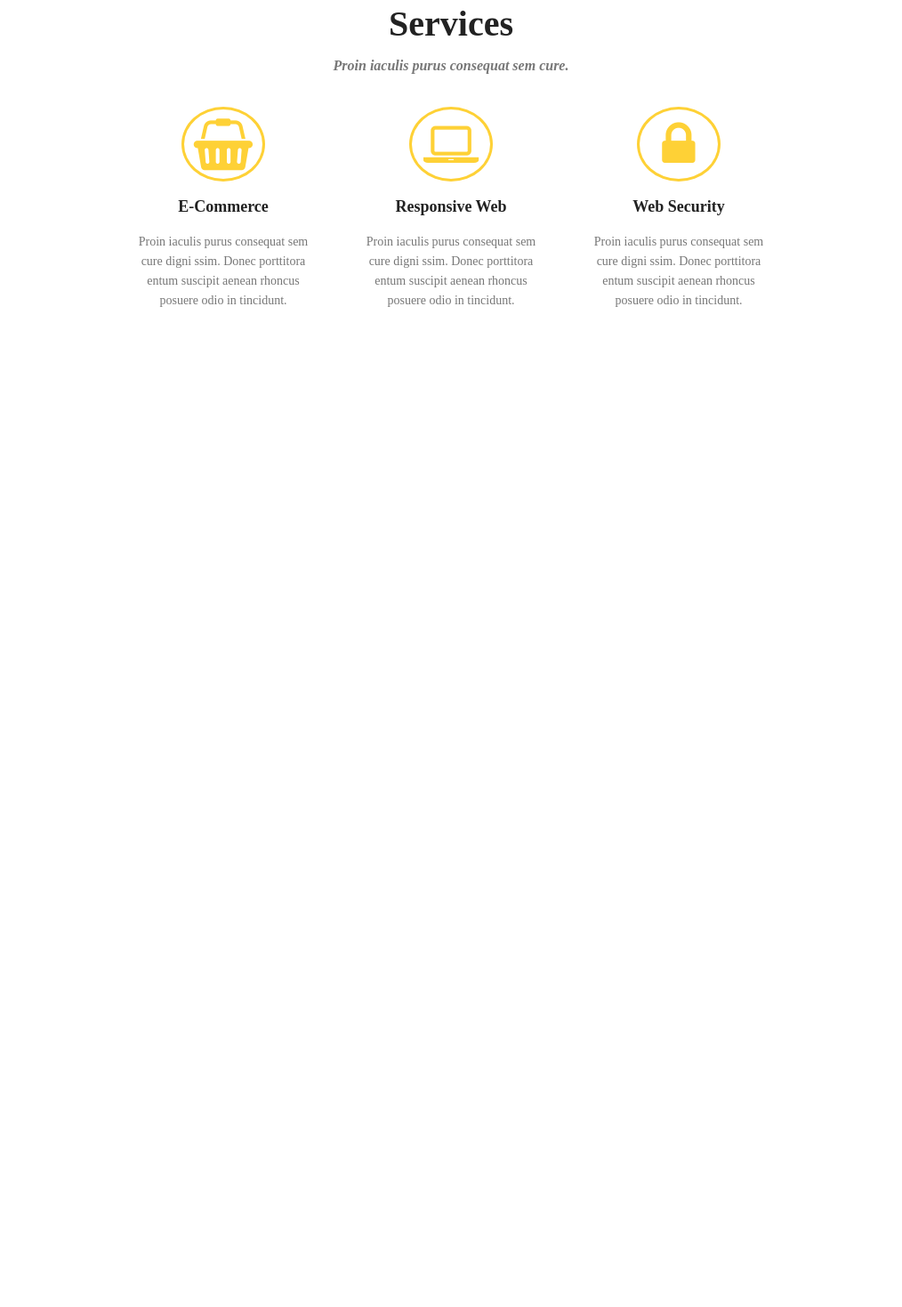
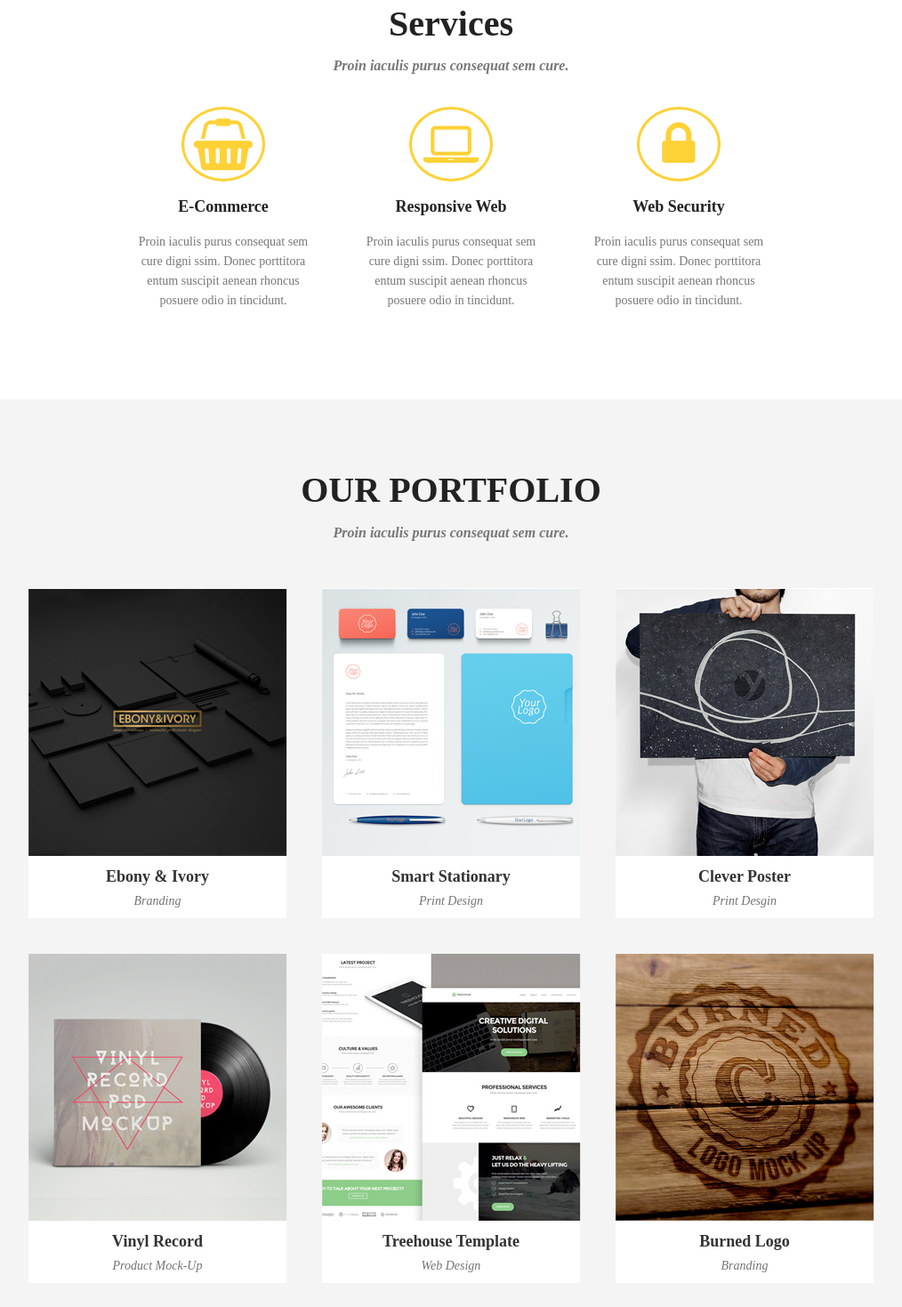
Before and after one commit to Dominik-Zajac/Project-7.7, a website: page index.html in a window 1280 px wide. Shown: the part 897-2366 px from the top of the page at 89% size, without its empty margins (133-1147 px from the left). Before the commit the page ends 1346 px from the top, so only its background shows below. Drawn offline with nearby package versions, Linux system fonts and the light colour scheme.

Commit message:
Add section portfolio and style for ability

```diff
--- a/index.html
+++ b/index.html
@@ -59,7 +59,50 @@
 					</div>
 					</div>
 		</section>
+<!-- ====================== Portfolio ====================== -->
+		<section class="portfolio">
+			<div class="ability">
+				<h1>Our portfolio</h1>
+				<h6>Proin iaculis purus consequat sem cure.</h6>
+				<div class="gallery-portfolio">
+					<div class="row1-portfolio">
+						<div class="row-portfolio col-s-4">
+						<img src="image/Portfolio-Image1.png" alt="Portfolio-Image1">
+						<h3>Ebony & ivory</h3>
+						<p>Branding</p>
+					</div>
+					<div class="row-portfolio col-s-4">
+						<img src="image/Portfolio-Image2.png" alt="Portfolio-Image2">
+						<h3>Smart stationary</h3>
+						<p>Print design</p>
+					</div>
+					<div class="row-portfolio col-s-4">
+						<img src="image/Portfolio-Image3.png" alt="Portfolio-Image3">
+						<h3>Clever poster</h3>
+						<p>Print desgin</p>
+					</div>
+					</div>
+					<div class="row2-portfolio">
+						<div class="row-portfolio col-s-4">
+						<img src="image/Portfolio-Image4.png" alt="Portfolio-Image4">
+						<h3>Vinyl record</h3>
+						<p>Product mock-up</p>
+					</div>
+					<div class="row-portfolio col-s-4">
+						<img src="image/Portfolio-Image5.png" alt="Portfolio-Image5">
+						<h3>Treehouse template</h3>
+						<p>Web design</p>
+					</div>
+					<div class="row-portfolio col-s-4">
+						<img src="image/Portfolio-Image6.png" alt="Portfolio-Image6">
+						<h3>Burned logo</h3>
+						<p>Branding</p>
+					</div>
+					</div>
+				</div>
+			</div>
 
+		</section>
 <script src="bower_components/scrollreveal/dist/scrollreveal.min.js"></script>
 <script>
     window.sr = ScrollReveal();
--- a/sass/style.scss
+++ b/sass/style.scss
@@ -149,4 +149,55 @@ body {
 	}
 }
 
-/* ================= Gird ==================== */
+/*                Portfolio            */
+.ability{
+	width: 100vw;
+	background-color: #f4f4f4;
+	text-align: center;
+	padding: 5% 0;
+	line-height: 10px;
+
+	h1{
+		font-family: Montserrat;
+		color: #222222;
+		font-size: 40px;
+		font-weight: 700;
+		text-transform: uppercase;
+	}
+	h6{
+		font-family: DroidSerif;
+		color: #777777;
+		font-size: 16px;
+		font-style: italic;
+	}
+	.row1-portfolio, .row2-portfolio{
+		display: flex;
+		justify-content: center;
+	}
+	.row-portfolio{
+		flex: 1;
+		background-color: #fff;
+		max-width: 290px;
+		margin: 20px;
+		text-transform: capitalize;
+		transition: all 0.5s ease;
+	}
+	h3 {
+		font-family: Montserrat;
+		color: #333;
+		font-size: 18px;
+		font-weight: 700;
+	}
+	p{
+		font-family: DroidSerif;
+		color: #737373;
+		font-size: 14px;
+		font-style: italic;
+	}
+}
+.row1-portfolio > .row-portfolio:hover{
+	transform: rotate(-10deg);
+}
+.row2-portfolio > .row-portfolio:hover{
+	transform: rotate(10deg);
+}
```
Also changed, not shown: css/style.css, image/Portfolio-Image1.png (added), image/Portfolio-Image2.png (added), image/Portfolio-Image3.png (added), image/Portfolio-Image4.png (added), image/Portfolio-Image5.png (added), image/Portfolio-Image6.png (added), 1 other file.
